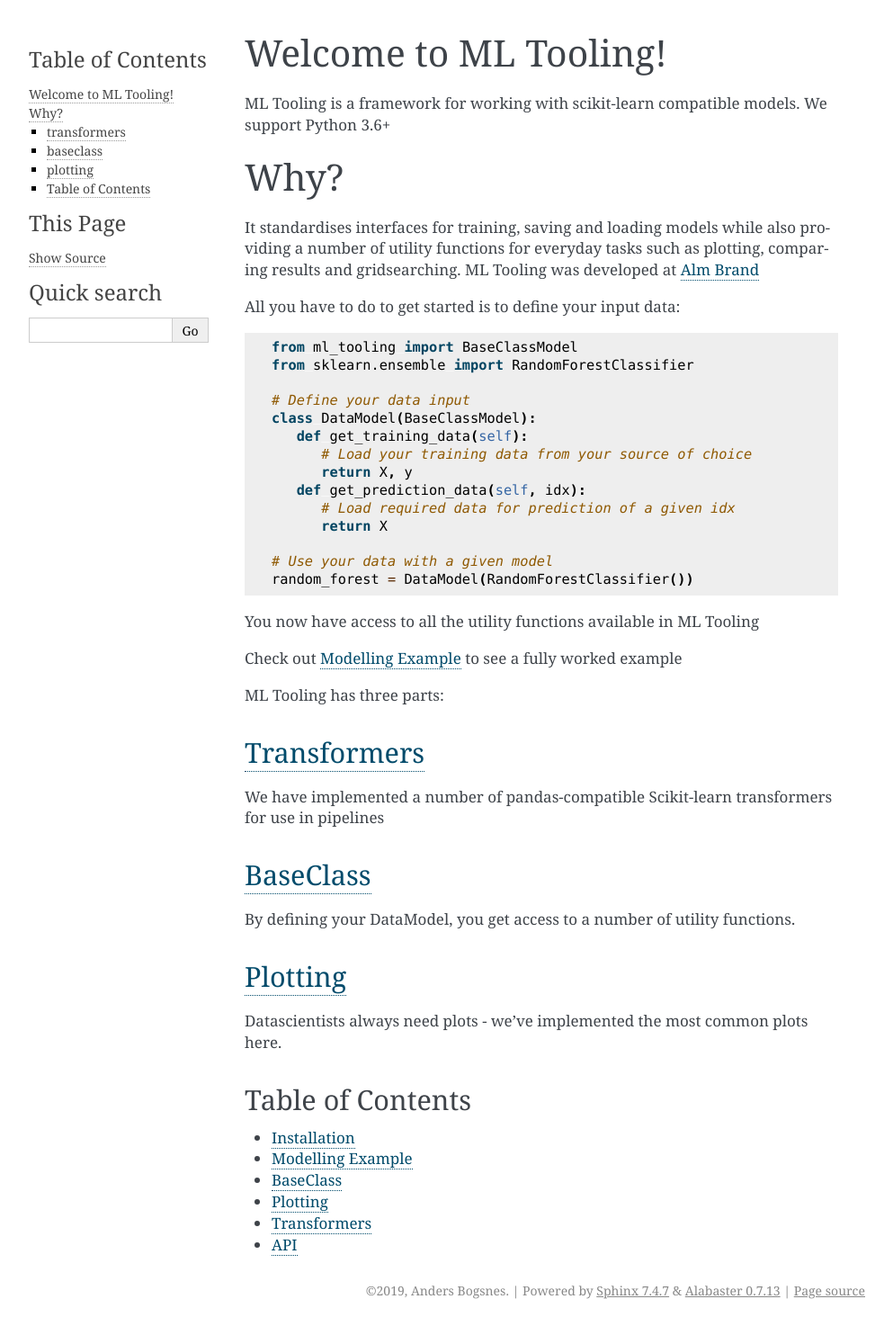
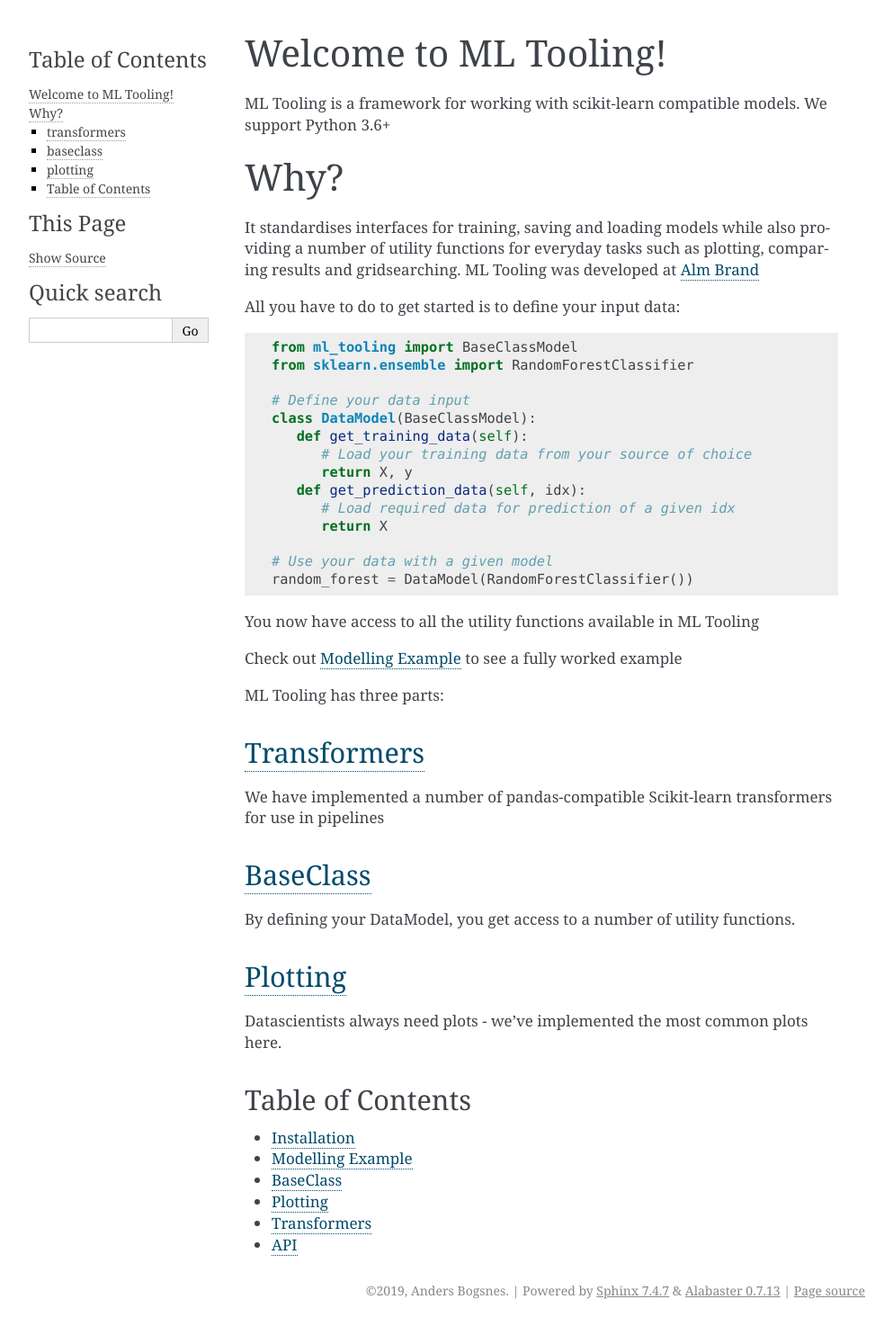
Before and after one commit to andersbogsnes/ml_tooling, a Sphinx documentation site: the page built from docs/index.rst, in a window 1280 px wide. Shown: the whole page at 90% size, without its empty margins (148-1141 px from the left). Built offline with Sphinx 7.4.7, drawn with Linux system fonts in a browser that asks for light colours.

```diff
--- a/docs/conf.py
+++ b/docs/conf.py
@@ -12,9 +12,9 @@
 # add these directories to sys.path here. If the directory is relative to the
 # documentation root, use os.path.abspath to make it absolute, like shown here.
 #
-# import os
-# import sys
-# sys.path.insert(0, os.path.abspath('.'))
+import os
+import sys
+sys.path.insert(0, os.path.abspath('../src/'))
 
 
 # -- Project information -----------------------------------------------------
@@ -70,7 +70,7 @@ language = None
 exclude_patterns = ['_build', 'Thumbs.db', '.DS_Store']
 
 # The name of the Pygments (syntax highlighting) style to use.
-pygments_style = None
+pygments_style = 'friendly'
 
 
 # -- Options for HTML output -------------------------------------------------
```
